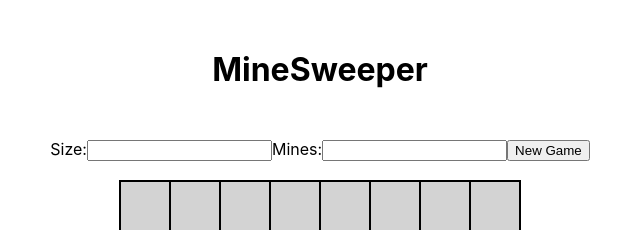
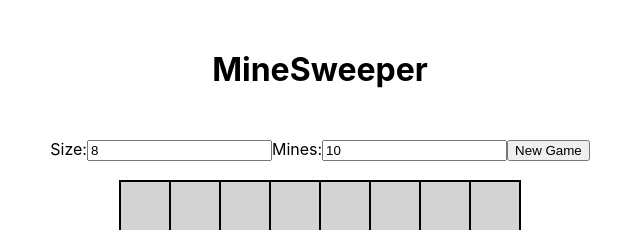
Before and after one commit to Zettoy/minesweeper-react, a React app: page / in a window 1280 px wide. Shown: the top 230 px of the page, without its empty margins (320-960 px from the left). Built offline with nearby package versions, Linux system fonts and the light colour scheme.

Commit message:
minor changes

```diff
--- a/src/GameBoard.js
+++ b/src/GameBoard.js
@@ -81,9 +81,9 @@ const GameBoard = () => {
         <Container>
             <div>
                 <label>Size:</label>
-                <input onChange={event => setSize(event.target.value)}/>
+                <input value={size} onChange={event => setSize(event.target.value)}/>
                 <label>Mines:</label>
-                <input onChange={event => setNumOfMines(event.target.value)}/>
+                <input value={numOfMines} onChange={event => setNumOfMines(event.target.value)}/>
                 <button onClick={newGame}>New Game</button>
             </div>
             <Board size={board.length}>
```
